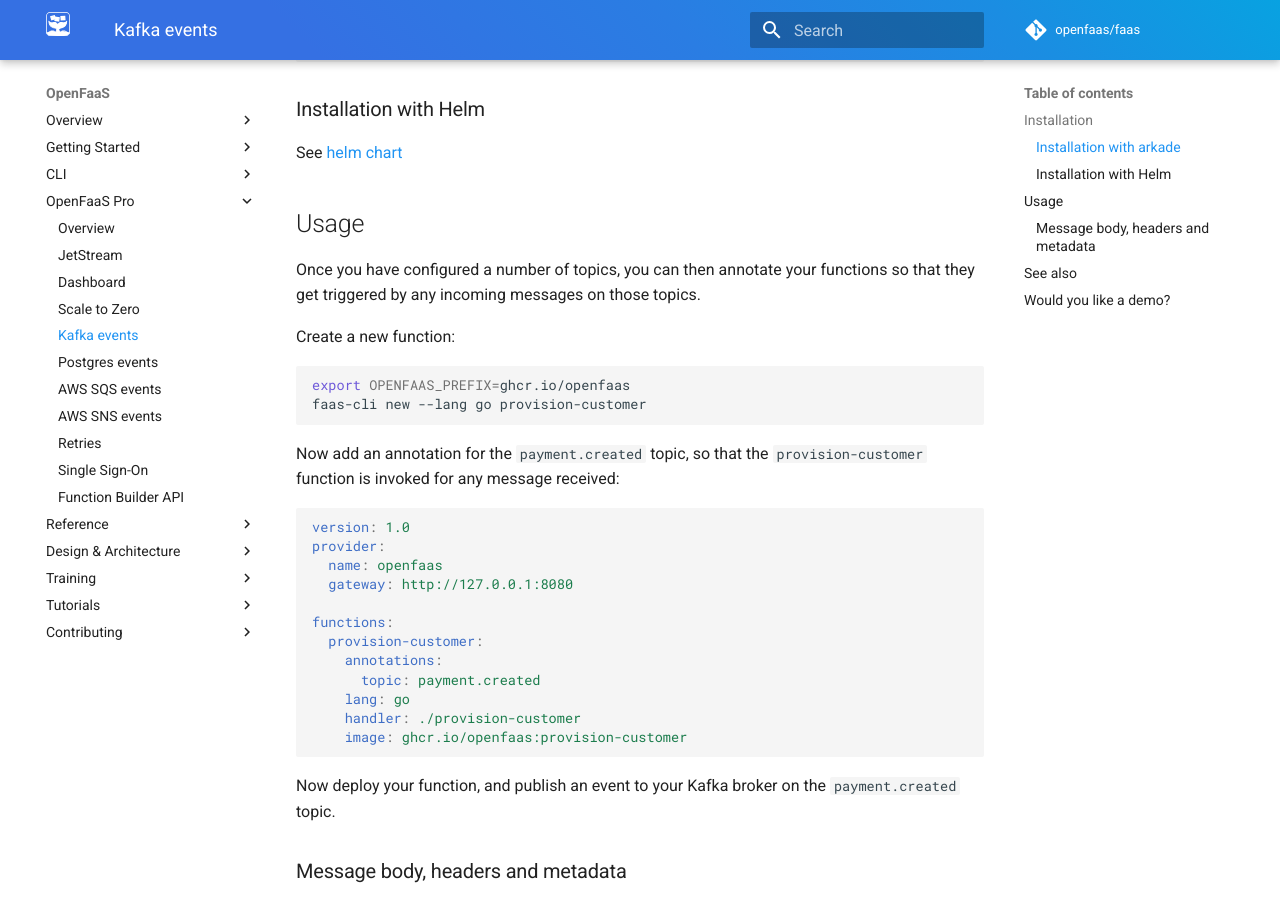
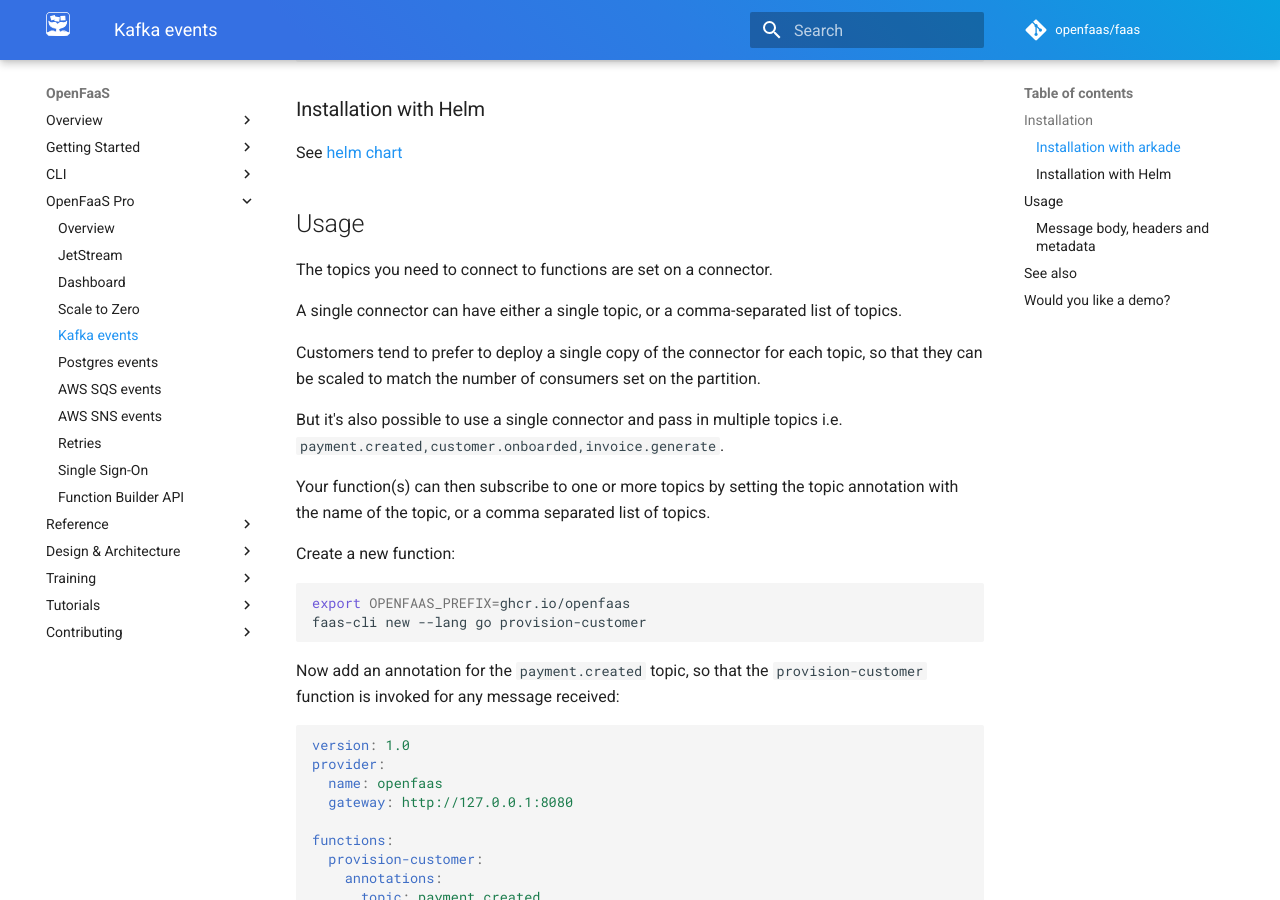
Before and after one commit to openfaas/docs, an MkDocs documentation site: the page built from docs/openfaas-pro/kafka-events.md, in a window 1280 px wide and 900 px high, scrolled down 549 px. Built offline with MkDocs 1.6.1 and Material for MkDocs 9.7.7, drawn with Linux system fonts in a browser that asks for light colours; comment, search, counter and statistics services are not loaded.

Commit message:
Update notes on Kafka topics
Signed-off-by: Alex Ellis (OpenFaaS Ltd) <alexellis2@gmail.com>

```diff
--- a/docs/openfaas-pro/kafka-events.md
+++ b/docs/openfaas-pro/kafka-events.md
@@ -26,7 +26,15 @@ See [helm chart](https://github.com/openfaas/faas-netes/tree/master/chart/kafka-
 
 ## Usage
 
-Once you have configured a number of topics, you can then annotate your functions so that they get triggered by any incoming messages on those topics.
+The topics you need to connect to functions are set on a connector.
+
+A single connector can have either a single topic, or a comma-separated list of topics.
+
+Customers tend to prefer to deploy a single copy of the connector for each topic, so that they can be scaled to match the number of consumers set on the partition.
+
+But it's also possible to use a single connector and pass in multiple topics i.e. `payment.created,customer.onboarded,invoice.generate`.
+
+Your function(s) can then subscribe to one or more topics by setting the topic annotation with the name of the topic, or a comma separated list of topics.
 
 Create a new function:
 
```
